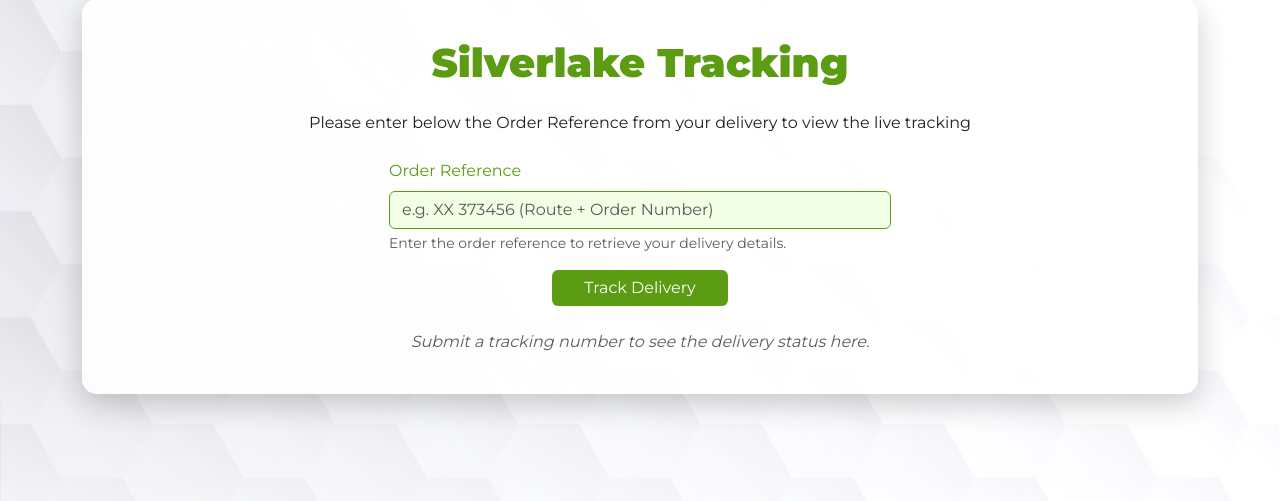
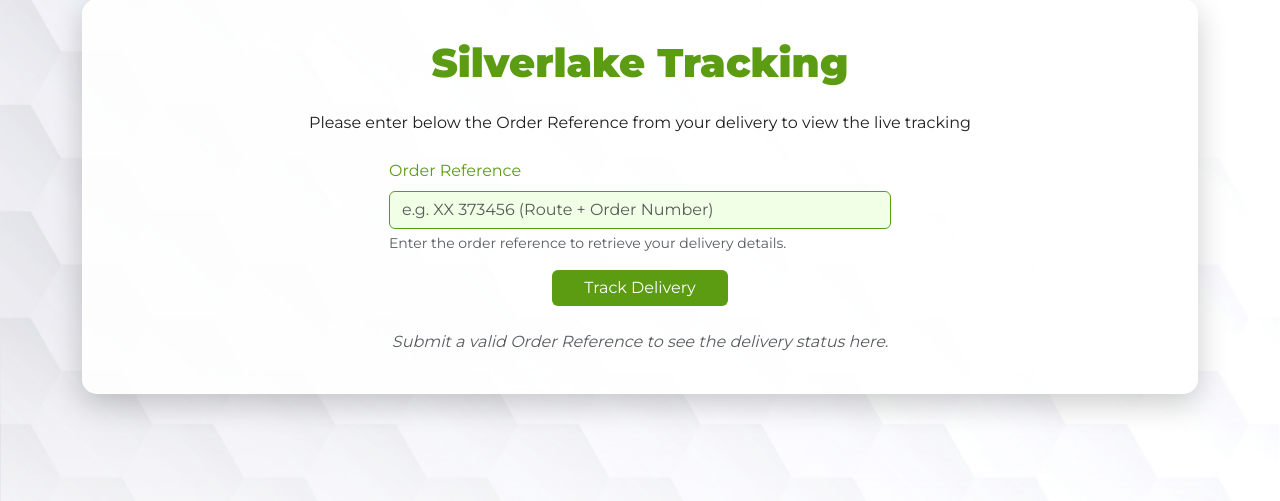
Before and after one commit to Silverlake-nacho/silverlake.tracking, a Flask app: page / in a window 1280 px wide. Shown: the part 135-636 px from the top of the page. Run offline with Flask 3, Linux system fonts and the light colour scheme.

Commit message:
Update index.html

```diff
--- a/templates/index.html
+++ b/templates/index.html
@@ -166,7 +166,7 @@
           </div>
         {% else %}
           <div class="text-center text-muted">
-            <em>Submit a tracking number to see the delivery status here.</em>
+            <em>Submit a valid Order Reference to see the delivery status here.</em>
           </div>
         {% endif %}
 
```
